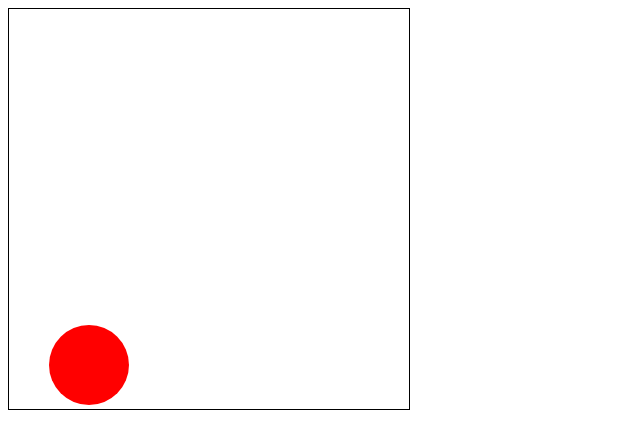
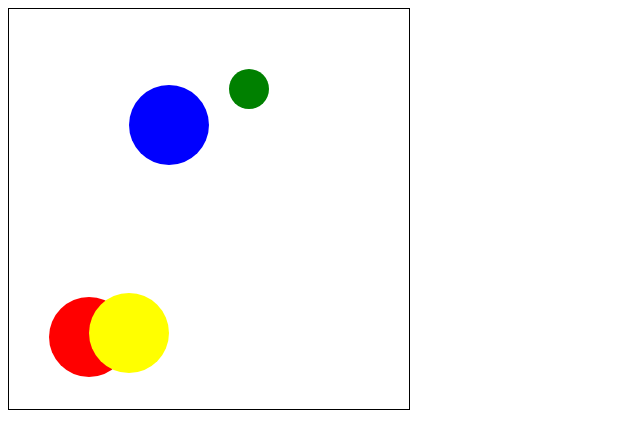
Before and after one commit to bnadav/ParticleCollision, a plain HTML site: page index.html in a window 1280 px wide. Shown: the whole page, without its empty margins (0-640 px from the left). Drawn offline with nearby package versions, Linux system fonts and the light colour scheme.

Commit message:
Vertical collision works!

```diff
--- a/board.js
+++ b/board.js
@@ -12,13 +12,12 @@ simulator.board =
   },
 
   // x,y between 0-99
-  draw: function(ck) {
+  draw: function() {
     var real_x, real_y, p;
     var focus = this.width/100;
     if (focus != this.height/100) { console.log("width and height should be in the same proportion")}
     this.ctx.clearRect(0,0, this.width, this.height);
     for(var i=0; i < window.particles.length; i++) {
-      console.log("drawing " + 1);
       p = window.particles[i];
       real_x = p.x*focus;
       real_y = p.y*focus;
@@ -29,7 +28,6 @@ simulator.board =
       this.ctx.fillStyle = p.color;
       this.ctx.fill();
     }
-    ck();
-    //window.requestAnimationFrame(this.draw_loop.bind(this));
+    window.requestAnimationFrame(this.draw.bind(this));
   }
 }
--- a/collision_system.js
+++ b/collision_system.js
@@ -8,10 +8,10 @@ $(function(){
 
   insert_initial_events();
 
-  loop_action();
+  simulator.board.draw();
 
-  //while
-  //
+  fetch_collision();
+
   function insert_initial_events() {
     for(var i=0; i<particles.length; i++) {
       //insert_horizontal_collisoin(particles[i]);
@@ -22,32 +22,51 @@ $(function(){
     }
   }
 
-  /*
-  function event_loop() {
-    //while(simulator.events.any()) {
-    for(var k=0; k<10; k++) {
-      loop_action();
+  function fetch_collision() {
+    var event;
+    if(simulator.events.any) {
+      event = simulator.events.del_min().value;
+      var valid = event.valid();
+      if(event.valid()) { progress_time(event); }
+      else {
+        console.log("Event no valid");
+        fetch_collision();   // ignore current event
       }
     }
-  */
+  }
 
-  function loop_action() {
-    if (counter++ > 5) { return};
-    var event = simulator.events.del_min().value;
-    //console.log("events size = " + simulator.events.arr.length);
-    //console.log(simulator.events.arr);
-    //console.log(simulator.events.arr);
-    if(event.valid()) {
-      console.log(event);
-      console.log("y coords = " + particles[event.pa].y);
-      progress_time(event);
+  function progress_time(event) {
+    var delta = event.time - timer;
+    var ev = event;
+    tick();
+
+    function tick() {
+      //console.log("timer = " + timer + " event time " + ev.time);
+      if(timer <= ev.time) {
+        particles.forEach(function(p){p.progress()});
+        //console.log(p.y);
+        //simulator.board.draw();
+		timer++;
+        setTimeout(tick, 100);
+      }
+      else {
+        after_draw(ev);
+      }
+    }
+  }
+
+  function after_draw(event) {
+    console.log(event.pa_index + " " + particles[event.pa_index].y + " num evets " + simulator.events.l_index());
+    calculate_collisions(event);
+    fetch_collision();  // to next phase
+  }
+
+  function calculate_collisions(event) {
       vertical_collision(event);
-      simulator.board.draw(loop_action);
+      //simulator.board.draw(loop_action);
       //if (event.pa == null) { horizontal_collision(event) }
       //else if(event.pb == null) { vertical_collision(event) }
   }
-  }
-
 
   function insert_vertical_collisoin(particle_index) {
     var event;
@@ -55,13 +74,15 @@ $(function(){
     var particle = particles[particle_index];
     var time_to_collision = particle.collidesY();
     var c_time = + time_to_collision + timer;
-  //  console.log("Time to collision " + time_to_collision);
-  //  console.log("insert vertical Particle collision time " + c_time);
-    if(time_to_collision ) {
-      //console.log("Insert vertical");
+      //console.log("insert vertical Particle collision time " + c_time);
+    if(time_to_collision && (time_to_collision > 0) ) {
       event = new Ev(c_time, particle_index, null);
       obj.key = c_time; obj.value = event;
       simulator.events.insert(obj);
+      console.log("Insert vertical index " + particle_index + " time to collision " + time_to_collision);
+      for(var j in simulator.events.arr) {
+          console.log(simulator.events.arr[j]);
+      }
     }
   }
 
@@ -78,26 +99,14 @@ $(function(){
     }
   }
 
+  /*
      function progress_time(event) {
      var delta = event.time - timer;
      particles.forEach(function(p) {p.progress(delta)})
      timer = event.time;
      }
+     */
 
-/*
-  function progress_time(event) {
-    var wait_time = event.time - timer;
-    p = particles[0];
-    console.log(p.y);
-    console.log("timer is:" + timer + ", event time is " + event.time);
-    while(timer++ <= wait_time) {
-    //  console.log(timer);
-      particles.forEach(function(p){p.tick()});
-      //console.log(p.y);
-      simulator.board.draw();
-    }
-  }
-  */
 
   function horizontal_collision(e) {
     console.log("horizontal_collision");
@@ -108,9 +117,9 @@ $(function(){
 
   function vertical_collision(e) {
     //console.log("vertical_collision");
-    var particle = particles[e.pa];
+    var particle = particles[e.pa_index];
     particle.bounceY();
-    insert_vertical_collisoin(e.pa);
+    insert_vertical_collisoin(e.pa_index);
   }
 
 })
--- a/event.js
+++ b/event.js
@@ -1,16 +1,22 @@
 function Ev(time, particle_a, particle_b) {
   this.time = time;
-  this.pa = particle_a;
-  this.pb = particle_b;
-  this.pa_counter = this.bp_counter = null;
-  if(particle_a) { this.pa_counter = particle_a.collision_counter }
-  if(particle_b) { this.pb_counter = particle_b.collision_counter }
+  this.pa_index = particle_a;
+  this.pb_index = particle_b;
+  this.pa_counter = this.bp_counter = undefined;
+  if(particle_a) { this.pa_counter = particles[this.pa_index].collision_counter }
+  if(particle_b) { this.pb_counter = particles[this.pb_index].collision_counter }
 }
 
 Ev.prototype.valid = function() {
+  var pa = particles[this.pa_index];
+  //console.log("index " + this.pa_index + " counter: " + pa.counter + ", expected " + this.pa_counter);
+  return (this.pa_index != null && (particles[this.pa_index].collision_counter === this.pa_counter));
+
+  /*
   return(!((this.pa && this.pa.collision_counter != this.pa_counter) ||
            (this.pb && this.pb.collision_counter != this.pb_counter))
         )
+  */
 }
 
 /*
--- a/index.html
+++ b/index.html
@@ -6,7 +6,11 @@
     <script src='particle.js'></script>
     <script>
       simulator = {};
-      window.particles = [new Particle(20,20,10,1,0,-1,"red")];
+      window.particles = [new Particle(20,20,10,1,0,-2,"red"),
+	  new Particle(30,30,10,1,0,1,"yellow"),
+	  new Particle(40,40,10,1,0,-1,"blue"),
+	  new Particle(60,40,5,1,0,-4,"green")
+	  ];
     </script>
     <script src='event.js'></script>
     <script src='min_pq.js'></script>
--- a/min_pq.js
+++ b/min_pq.js
@@ -18,8 +18,8 @@ MinPq.prototype.del_min = function() {
   var last;
   if(this.any()) {
     min = this.min();
-    last = this.arr.pop()
-    if(this.l_index() > 1) {
+    last = this.arr.pop();
+    if(this.arr.length > 1) {
       this.arr[1] = last;
       this.sink(1);
     }
--- a/particle.js
+++ b/particle.js
@@ -37,6 +37,16 @@ Particle.prototype.bounceY = function() {
   this.vy = -1*this.vy;
 }
 
+
+Particle.prototype.progress = function() {
+//  console.log("tick. progressing by " + t + ". Before " + this.y);
+  this.x += this.vx;
+  this.y += this.vy;
+//  console.log("After " + this.y);
+  return(this);
+}
+
+/*
 Particle.prototype.progress = function(t) {
 //  console.log("tick. progressing by " + t + ". Before " + this.y);
   this.x += this.vx*t;
@@ -44,3 +54,13 @@ Particle.prototype.progress = function(t) {
 //  console.log("After " + this.y);
   return(this);
 }
+*/
+/*
+Particle.prototype.progress = function(t) {
+    this.x += this.vx;
+    this.y += this.vy;
+    var _this = this;
+    if(t > 1) { setTimeout(function() { _this.progress(t-1)}, 10) }
+  //return(this);
+}
+*/
```
Lines whose indentation alone changed are shown as unchanged.
